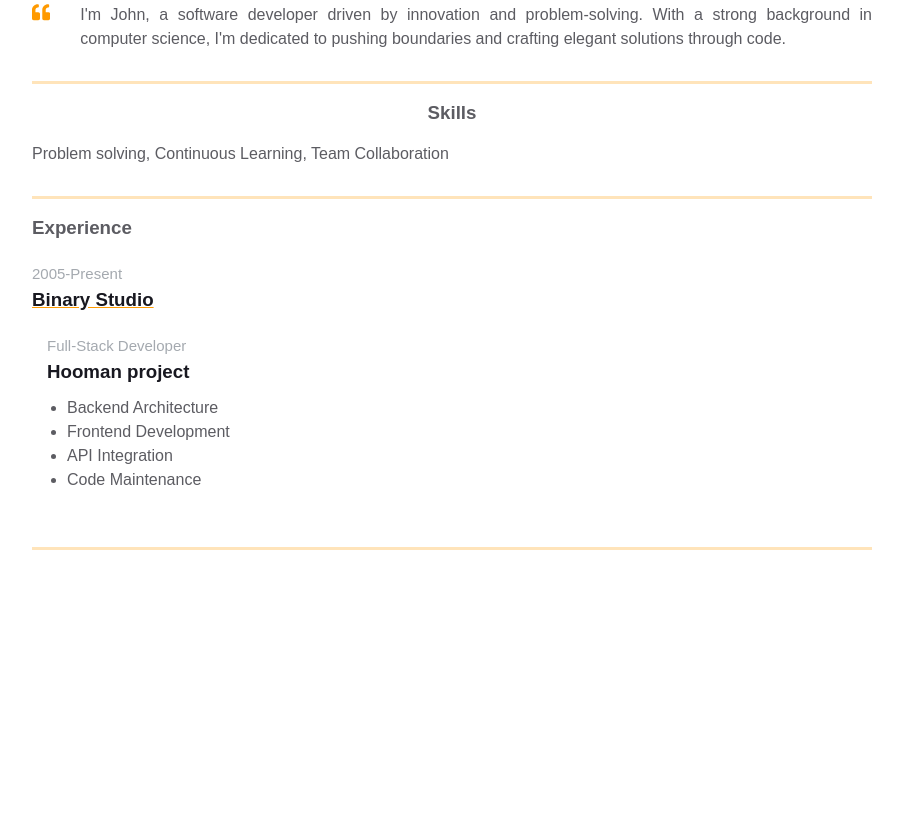
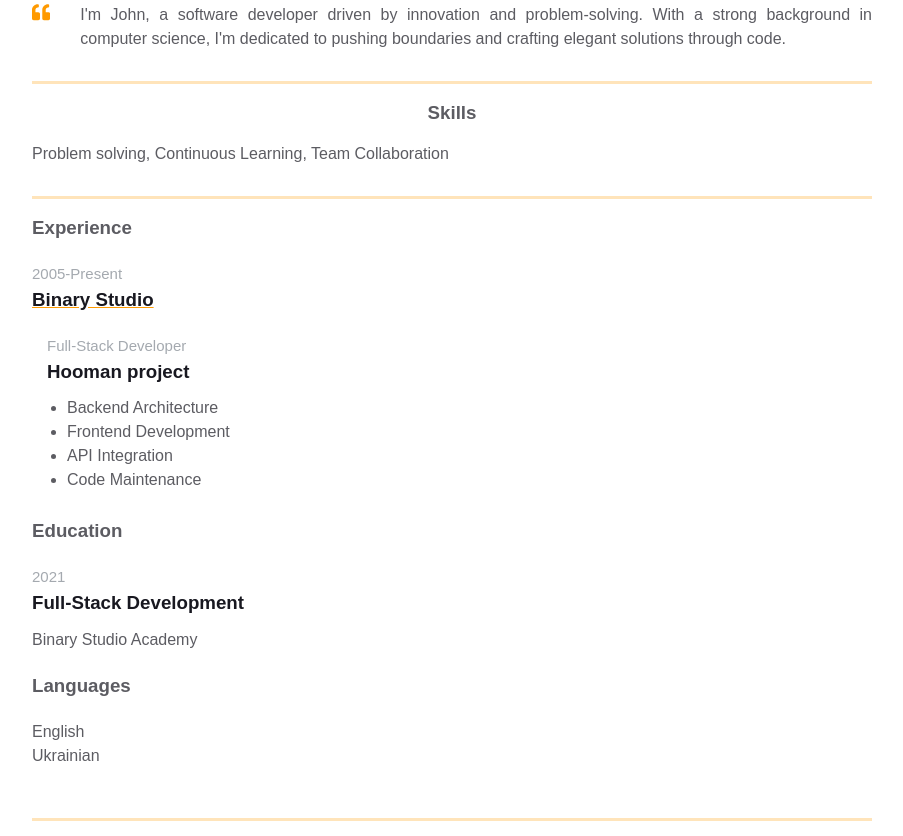
Before and after one commit to ImTsar/homepage, a plain HTML site: page index.html in a window 1280 px wide. Shown: the part 428-1264 px from the top of the page, without its empty margins (188-1091 px from the left). Before the commit the page ends 993 px from the top, so only its background shows below. Drawn offline with Linux system fonts and the light colour scheme.

Commit message:
Completed resume structure with all sections

```diff
--- a/index.html
+++ b/index.html
@@ -137,7 +137,30 @@
                   </ul>
                 </div>
               </div>
-            <div class="additional-info fv"></div>
+            <div class="additional-info fv">
+              <div class="additional-info__education">
+                <h3 class="additional-info__education-header">Education</h3>
+                <div class="additional-info__education-university">
+                <span class="additional-info__education-university-durability"
+                  >2021</span
+                >
+                <h3 class="additional-info__education-university-speciality">
+                  Full-Stack Development
+                </h3>
+                <p class="additional-info__education-university-name">
+                  Binary Studio Academy
+                </p>
+                </div>
+              </div>
+
+              <div class="additional-info__languages">
+                <h3 class="additional-info__languages-header">Languages</h3>
+                <p class="additional-info__languages-item">English</p>
+                <p class="additional-info__languages-item">
+                  Ukrainian
+                </p>
+              </div>
+            </div>
           </div>
         </div>
       </div>
```
